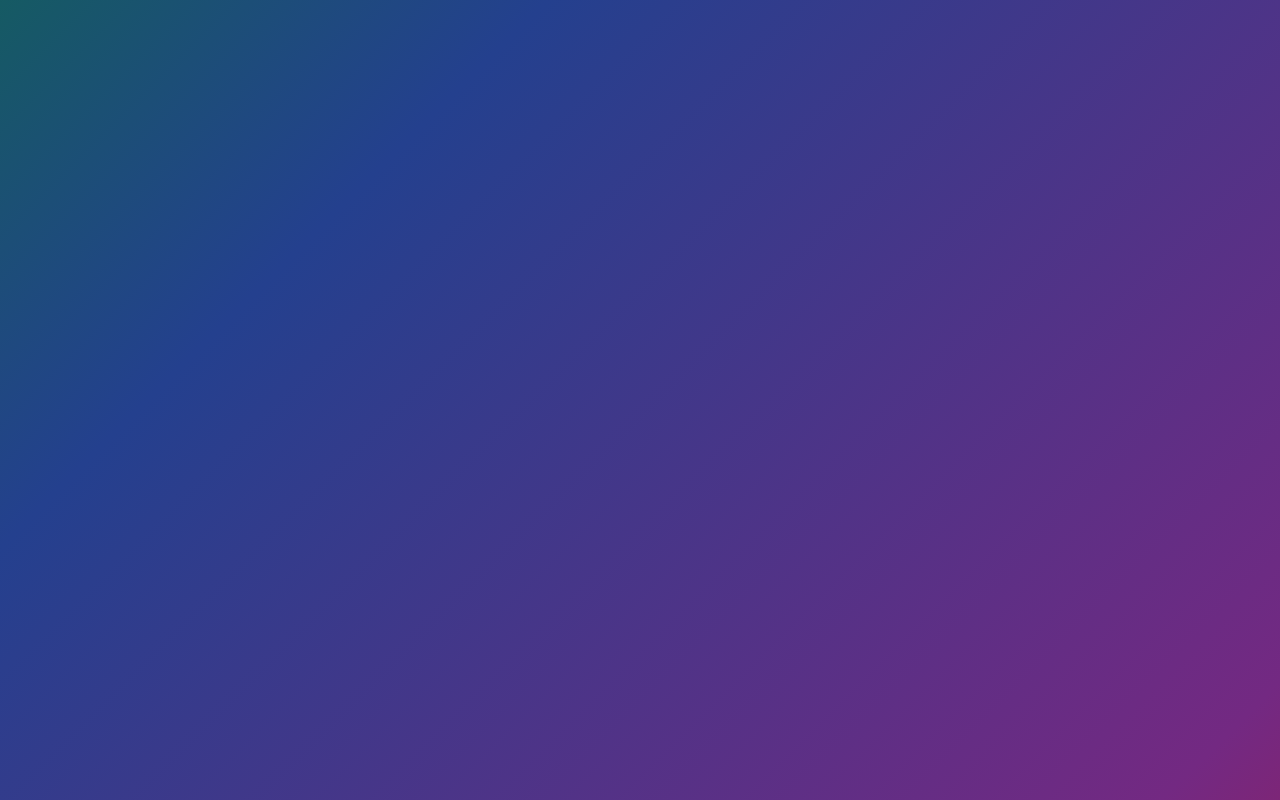
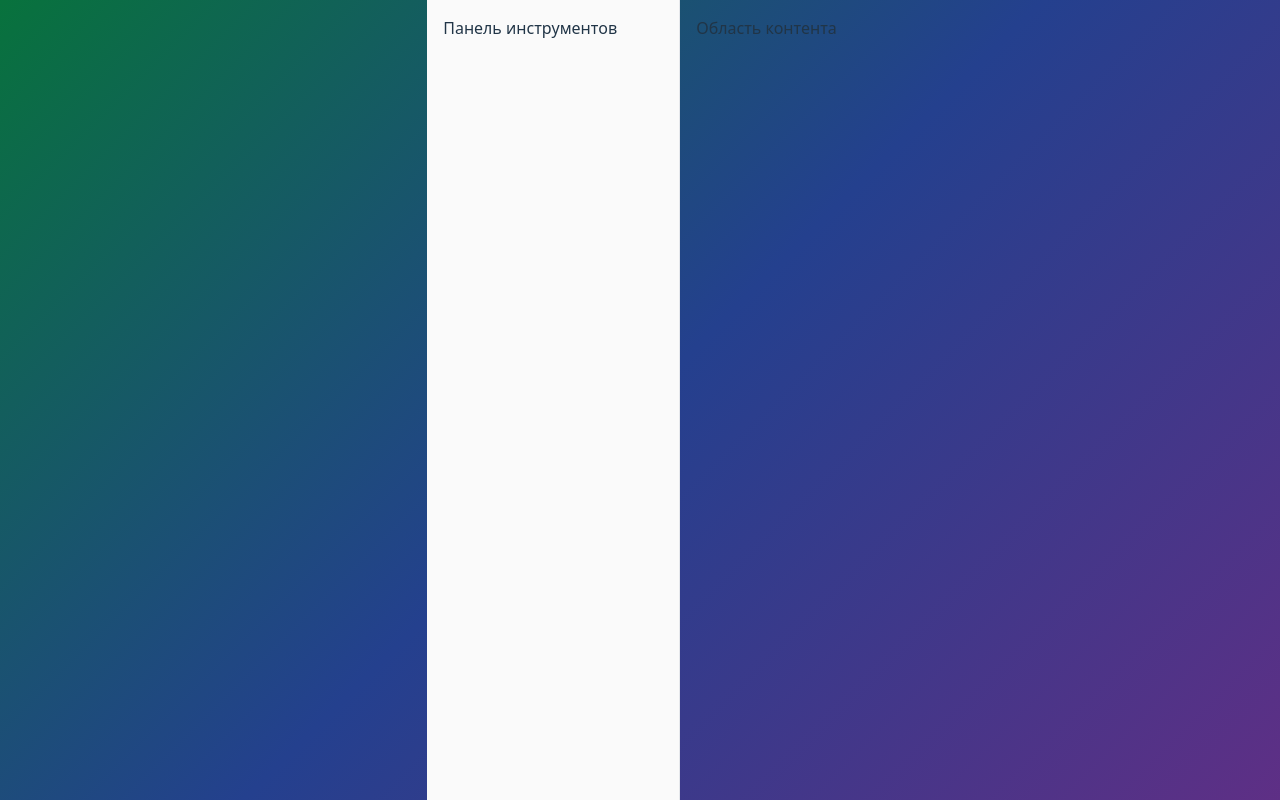
Before and after one commit to AlexSaturday/Heroes, a React (Vite) app: page /session in a window 1280 px wide. Before the commit this address had no page. Built offline with nearby package versions, Linux system fonts and the light colour scheme.

Commit message:
Update: session routing, health endpoint for Vercel

```diff
--- /dev/null
+++ b/api/health.ts
@@ -0,0 +1,6 @@
+export default function handler() {
+  return new Response(JSON.stringify({ ok: true }), {
+    headers: { 'Content-Type': 'application/json' },
+    status: 200,
+  })
+}
--- a/src/App.tsx
+++ b/src/App.tsx
@@ -1,6 +1,7 @@
 import { BrowserRouter as Router, Routes, Route, useParams } from 'react-router-dom'
 import { Home } from './components/Home/home.tsx'
 import { RaceSelection } from './components/Race-selection/race-selection'
+import { Session } from './components/Session/session'
 
 function App() {
   return (
@@ -9,6 +10,7 @@ function App() {
         <Route path="/" element={<Home />} />
         <Route path="/race-selection" element={<RaceSelection />} />
         <Route path="/race/:slug" element={<RacePage />} />
+        <Route path="/session" element={<Session />} />
       </Routes>
     </Router>
   )
--- a/src/components/Home/home.tsx
+++ b/src/components/Home/home.tsx
@@ -12,8 +12,8 @@ export const Home: React.FC = () => {
     return (
       <div className="home-container">
         <div className="home-content">
-          <h1 className="home-title">Погрузитесь в мир ЛГБТ-героеев</h1>
-          <p className="home-subtitle">Выбери свой гендер и начни эпическое приключение</p>
+          <h1 className="home-title">Погрузитесь в мир героев</h1>
+          <p className="home-subtitle">Выбери свою расу и начни эпическое приключение</p>
           <button className="play-button" onClick={handlePlay}>
             Начать игру
           </button>
--- a/src/components/Race-selection/race-selection.tsx
+++ b/src/components/Race-selection/race-selection.tsx
@@ -22,15 +22,15 @@ const races: RaceItem[] = [
 export const RaceSelection: React.FC = () => {
   const navigate = useNavigate()
 
-  const handleClick = (slug: string) => {
-    navigate(`/race/${slug}`)
+  const handleClick = () => {
+    navigate('/session')
   }
 
   return (
     <div className="race-container">
       <div className="race-grid">
         {races.map(({ slug, name, src }) => (
-          <button key={slug} className="race-card" onClick={() => handleClick(slug)}>
+          <button key={slug} className="race-card" onClick={handleClick}>
             <img className="race-image" src={src} alt={name} />
           </button>
         ))}
--- /dev/null
+++ b/src/components/Session/session.css
@@ -0,0 +1,16 @@
+.session-root {
+  display: flex;
+  min-height: 100vh;
+}
+
+.session-aside {
+  width: 220px;
+  padding: 16px;
+  border-right: 1px solid #e5e7eb;
+  background: #fafafa;
+}
+
+.session-main {
+  flex: 1;
+  padding: 16px;
+}
--- /dev/null
+++ b/src/components/Session/session.tsx
@@ -0,0 +1,17 @@
+import React from 'react'
+import './session.css'
+
+export const Session: React.FC = () => {
+  return (
+    <div className="session-root">
+      <aside className="session-aside">
+        Панель инструментов
+      </aside>
+      <main className="session-main">
+        Область контента
+      </main>
+    </div>
+  )
+}
+
+export default Session
```
